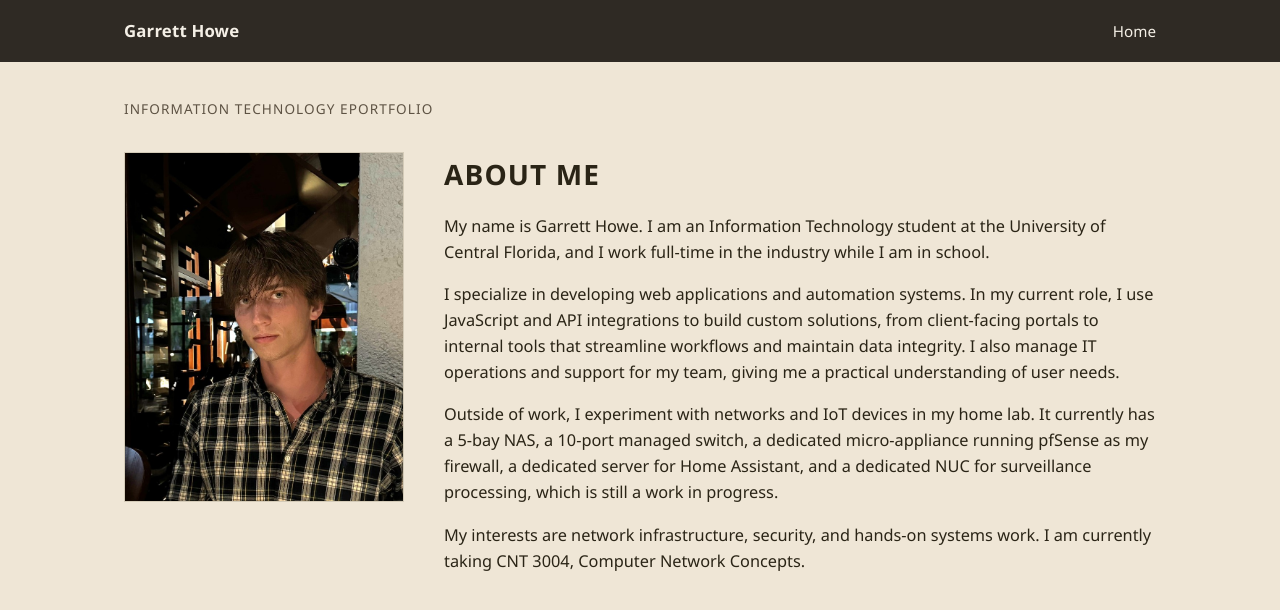
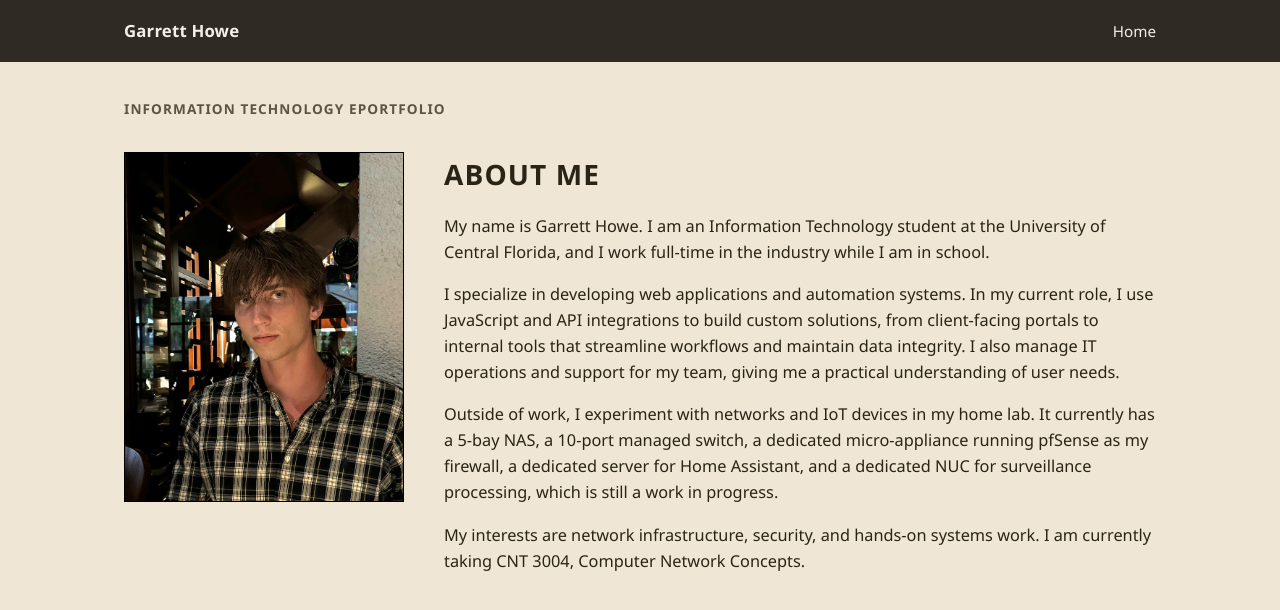
Before and after one commit to gghowe/cnt3004-eportfolio, a plain HTML site: page index.html in a window 1280 px wide. Drawn offline with Linux system fonts and the light colour scheme.

Commit message:
Make the headings heavier and add a thin black border around the photo.
Co-authored-by: Cursor <cursoragent@cursor.com>

```diff
--- a/styles.css
+++ b/styles.css
@@ -73,6 +73,7 @@ main {
 .page-label {
     color: var(--muted);
     font-size: 0.85rem;
+    font-weight: 700;
     letter-spacing: 0.08em;
     text-transform: uppercase;
     margin-bottom: 2rem;
@@ -87,7 +88,7 @@ main {
 
 .portrait {
     background: var(--photo-bg);
-    border: 1px solid var(--line);
+    border: 1px solid #000;
     aspect-ratio: 4 / 5;
     overflow: hidden;
 }
@@ -103,7 +104,7 @@ main {
 .about-copy h1,
 h2 {
     font-size: 1.75rem;
-    font-weight: 600;
+    font-weight: 700;
     letter-spacing: 0.04em;
     text-transform: uppercase;
     margin-bottom: 1rem;
```
